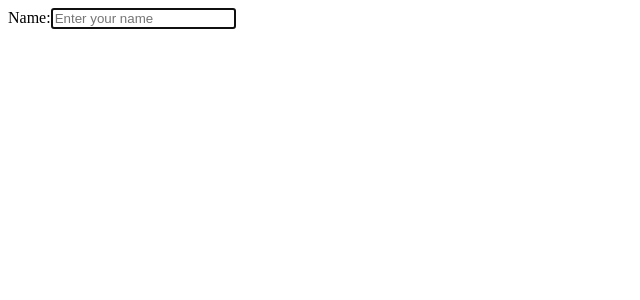
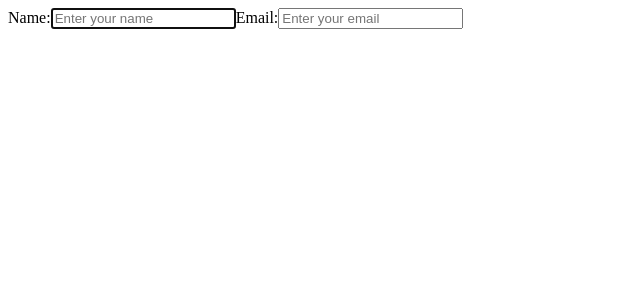
Before and after one commit to srinu0602/SE-Project, a React (Create React App) app in the folder frontend/: page / in a window 1280 px wide. Shown: the top 300 px of the page, without its empty margins (0-640 px from the left). Built offline with nearby package versions, Linux system fonts and the light colour scheme.

Commit message:
Added email field in SignUp form

```diff
--- a/frontend/src/App.js
+++ b/frontend/src/App.js
@@ -5,12 +5,15 @@
 function App() {
 
   const [name, setName] = useState('');
+  const [email,setEmail] = useState('');
 
   return (
     <div className="App">
       <SignUp
         name = {name}
         setName = {setName}
+        email = {email}
+        setEmail = {setEmail}
       />
     </div>
   );
--- a/frontend/src/SignUp.js
+++ b/frontend/src/SignUp.js
@@ -1,14 +1,20 @@
 import React from 'react'
 
-const SignUp = ({name,setName}) => {
+const SignUp = ({name,setName,email,setEmail}) => {
 
 
   return (
     <div>
       <form className='sign-up-form'>
+
       <label>
         Name:
         <input autoFocus placeholder="Enter your name" type="text" value={name} onChange={(e) => setName(e.target.value)} />
+      </label>
+
+      <label>
+        Email:
+        <input type="email" placeholder="Enter your email" value={email} onChange={(e) => setEmail(e.target.value)} />
       </label>
       </form>
     </div>
```
